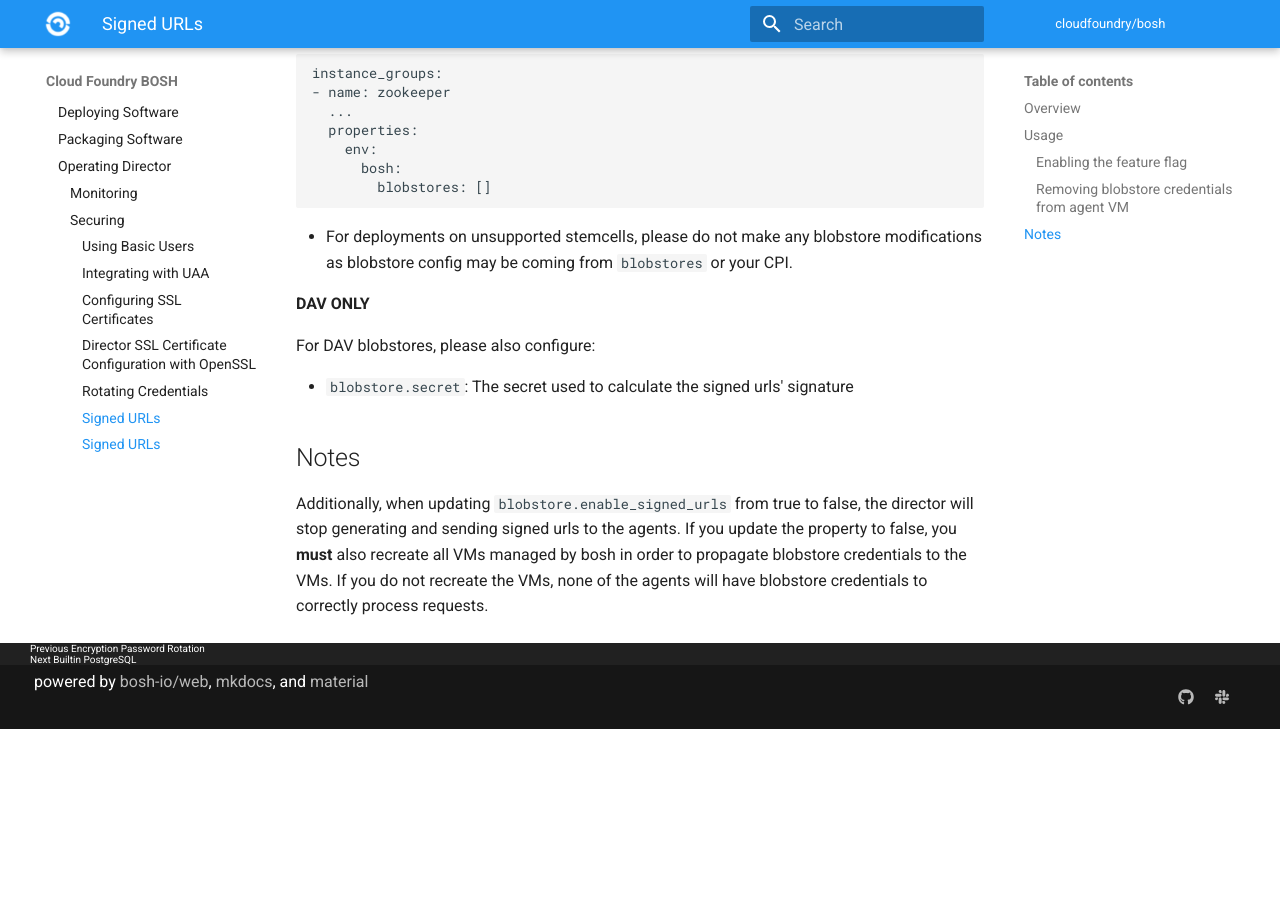
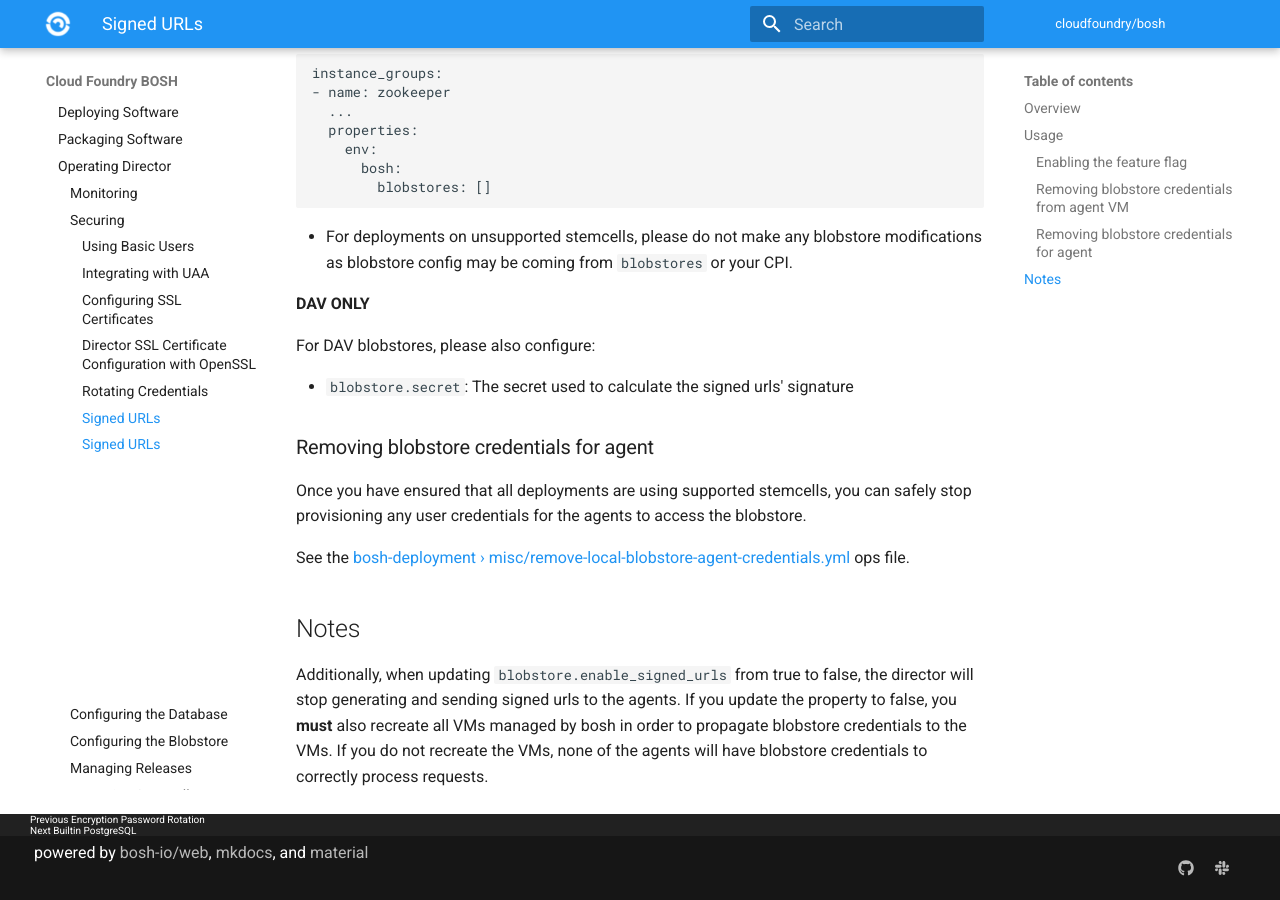
Before and after one commit to cloudfoundry/docs-bosh, an MkDocs documentation site: the page built from content/director-blobstore-signed-urls.md, in a window 1280 px wide and 900 px high, scrolled down 1506 px. Built offline with MkDocs 1.6.1 and Material for MkDocs 9.7.7, drawn with Linux system fonts in a browser that asks for light colours; old or Windows-style settings are respelled for this version of MkDocs; before the commit the page ends 2235 px from its top, so only the background shows below that.

Commit message:
Update documentation to mention possible removal of unnecessary agent creds for accessing the blobstore

```diff
--- a/content/director-blobstore-signed-urls.md
+++ b/content/director-blobstore-signed-urls.md
@@ -72,6 +72,15 @@ For DAV blobstores, please also configure:
 
 * `blobstore.secret`: The secret used to calculate the signed urls' signature
 
+### Removing blobstore credentials for agent
+
+Once you have ensured that all deployments are using supported stemcells, you
+can safely stop provisioning any user credentials for the agents to access
+the blobstore.
+
+See the [bosh-deployment › misc/remove-local-blobstore-agent-credentials.yml](https://github.com/cloudfoundry/bosh-deployment/blob/master/misc/remove-local-blobstore-agent-credentials.yml)
+ops file.
+
 ## Notes
 
 Additionally, when updating `blobstore.enable_signed_urls` from true to false,
```
